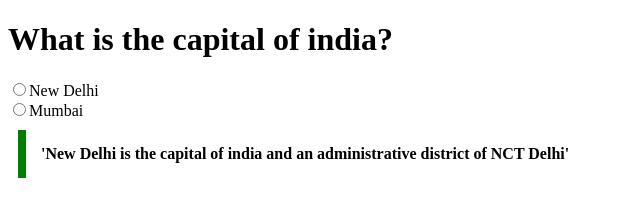
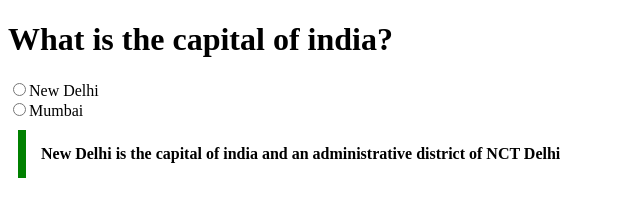
Before and after one commit to acciojob/trivia-hivamjh, a website: page main.html in a window 1280 px wide. Shown: the full height of the page, 0-640 px from the left. Drawn offline with Linux system fonts and the light colour scheme.

Commit message:
trivia.html

```diff
--- a/main.html
+++ b/main.html
@@ -15,7 +15,7 @@
 
 	 </form>
 	<blockquote cite="https://en.wikipedia.org/wiki/New_Delhi">
-		'New Delhi is the capital of india and an administrative district of NCT Delhi'
+		New Delhi is the capital of india and an administrative district of NCT Delhi
 	</blockquote>
 
 
```
